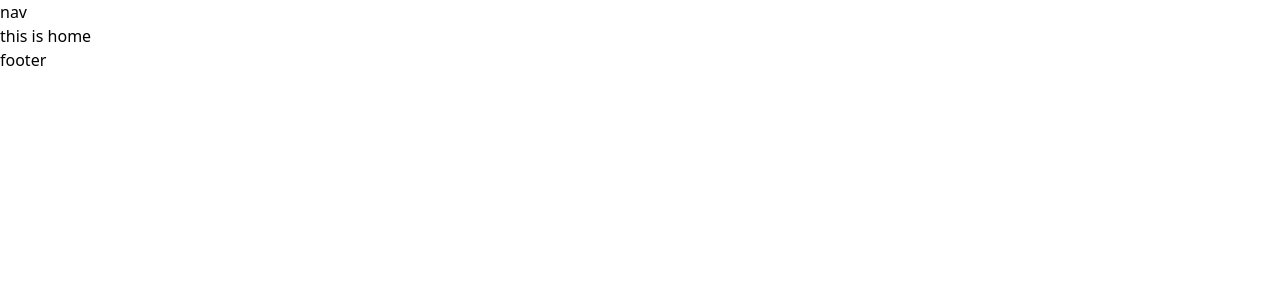
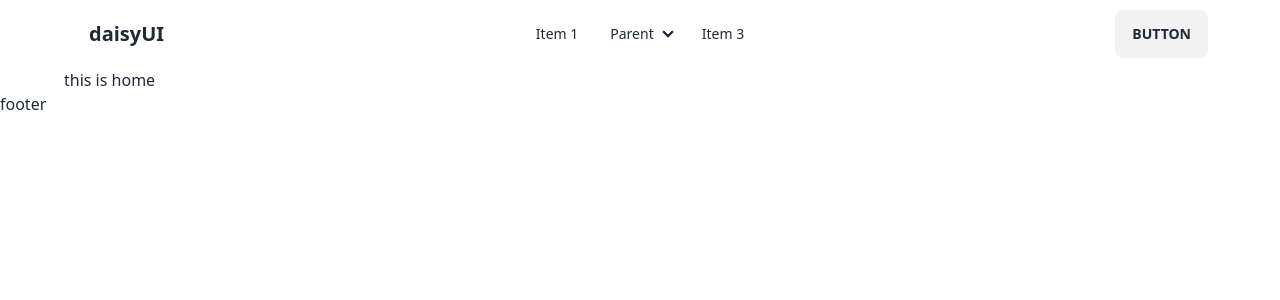
Before and after one commit to ImranSarkerWeb/yoga-flight-school, a React (Vite) app: page / in a window 1280 px wide. Shown: the top 300 px of the page. Built offline with nearby package versions, Linux system fonts and the light colour scheme.

Commit message:
daisyUI added

```diff
--- a/package.json
+++ b/package.json
@@ -22,6 +22,7 @@
     "@types/react-dom": "^18.0.11",
     "@vitejs/plugin-react": "^4.0.0",
     "autoprefixer": "^10.4.14",
+    "daisyui": "^3.0.3",
     "eslint": "^8.38.0",
     "eslint-plugin-react": "^7.32.2",
     "eslint-plugin-react-hooks": "^4.6.0",
--- a/src/layout/Main.jsx
+++ b/src/layout/Main.jsx
@@ -5,8 +5,11 @@
 const Main = () => {
   return (
     <div>
-      <NavBar></NavBar>
-      <Outlet></Outlet>
+      <div className="w-[90%] mx-auto">
+        {" "}
+        <NavBar></NavBar>
+        <Outlet></Outlet>
+      </div>
       <Footer></Footer>
     </div>
   );
--- a/src/pages/shared/NavBar/NavBar.jsx
+++ b/src/pages/shared/NavBar/NavBar.jsx
@@ -1,5 +1,77 @@
 const NavBar = () => {
-  return <div>nav</div>;
+  return (
+    <div className="navbar bg-base-100">
+      <div className="navbar-start">
+        <div className="dropdown">
+          <label tabIndex={0} className="btn btn-ghost lg:hidden">
+            <svg
+              xmlns="http://www.w3.org/2000/svg"
+              className="h-5 w-5"
+              fill="none"
+              viewBox="0 0 24 24"
+              stroke="currentColor"
+            >
+              <path
+                strokeLinecap="round"
+                strokeLinejoin="round"
+                strokeWidth="2"
+                d="M4 6h16M4 12h8m-8 6h16"
+              />
+            </svg>
+          </label>
+          <ul
+            tabIndex={0}
+            className="menu menu-sm dropdown-content mt-3 p-2 shadow bg-base-100 rounded-box w-52"
+          >
+            <li>
+              <a>Item 1</a>
+            </li>
+            <li>
+              <a>Parent</a>
+              <ul className="p-2">
+                <li>
+                  <a>Submenu 1</a>
+                </li>
+                <li>
+                  <a>Submenu 2</a>
+                </li>
+              </ul>
+            </li>
+            <li>
+              <a>Item 3</a>
+            </li>
+          </ul>
+        </div>
+        <a className="btn btn-ghost normal-case text-xl">daisyUI</a>
+      </div>
+      <div className="navbar-center hidden lg:flex">
+        <ul className="menu menu-horizontal px-1">
+          <li>
+            <a>Item 1</a>
+          </li>
+          <li tabIndex={0}>
+            <details>
+              <summary>Parent</summary>
+              <ul className="p-2">
+                <li>
+                  <a>Submenu 1</a>
+                </li>
+                <li>
+                  <a>Submenu 2</a>
+                </li>
+              </ul>
+            </details>
+          </li>
+          <li>
+            <a>Item 3</a>
+          </li>
+        </ul>
+      </div>
+      <div className="navbar-end">
+        <a className="btn">Button</a>
+      </div>
+    </div>
+  );
 };
 
 export default NavBar;
--- a/tailwind.config.js
+++ b/tailwind.config.js
@@ -4,5 +4,5 @@
   theme: {
     extend: {},
   },
-  plugins: [],
+  plugins: [require("daisyui")],
 };
```
Also changed, not shown: 1 other file (tests, documents, lock files or other folders).
